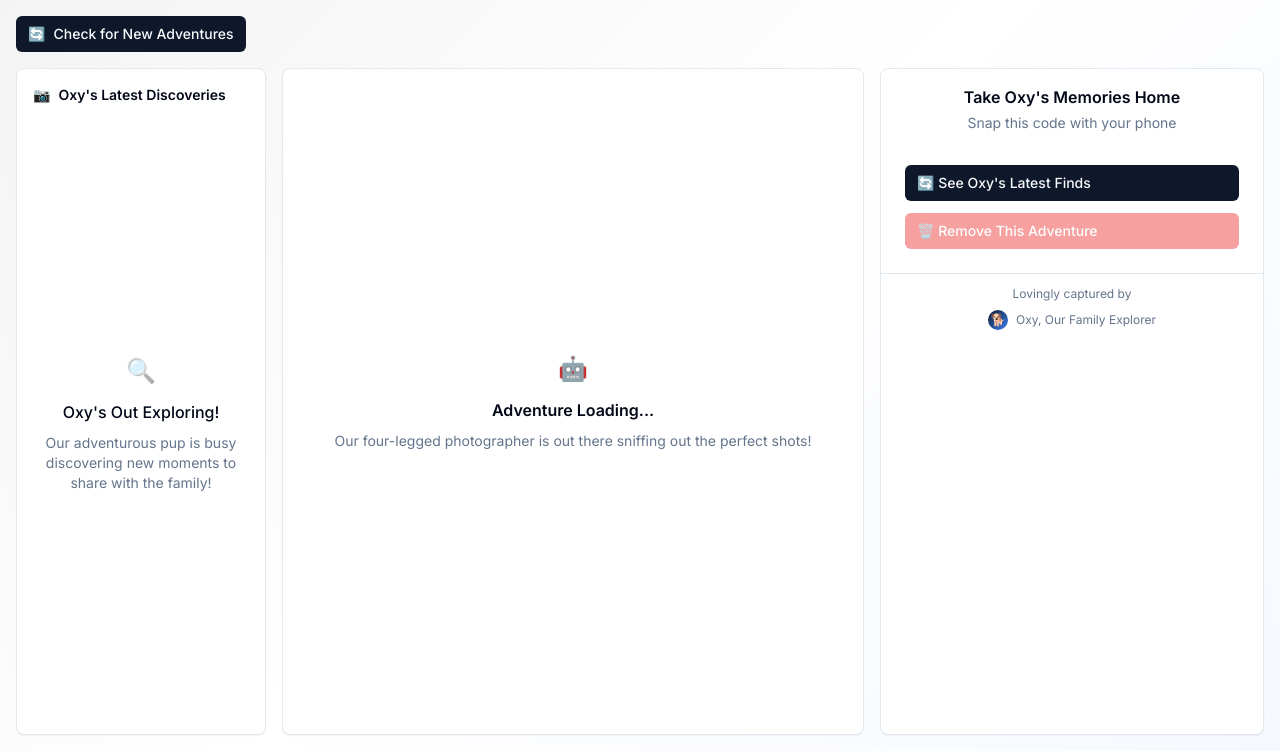
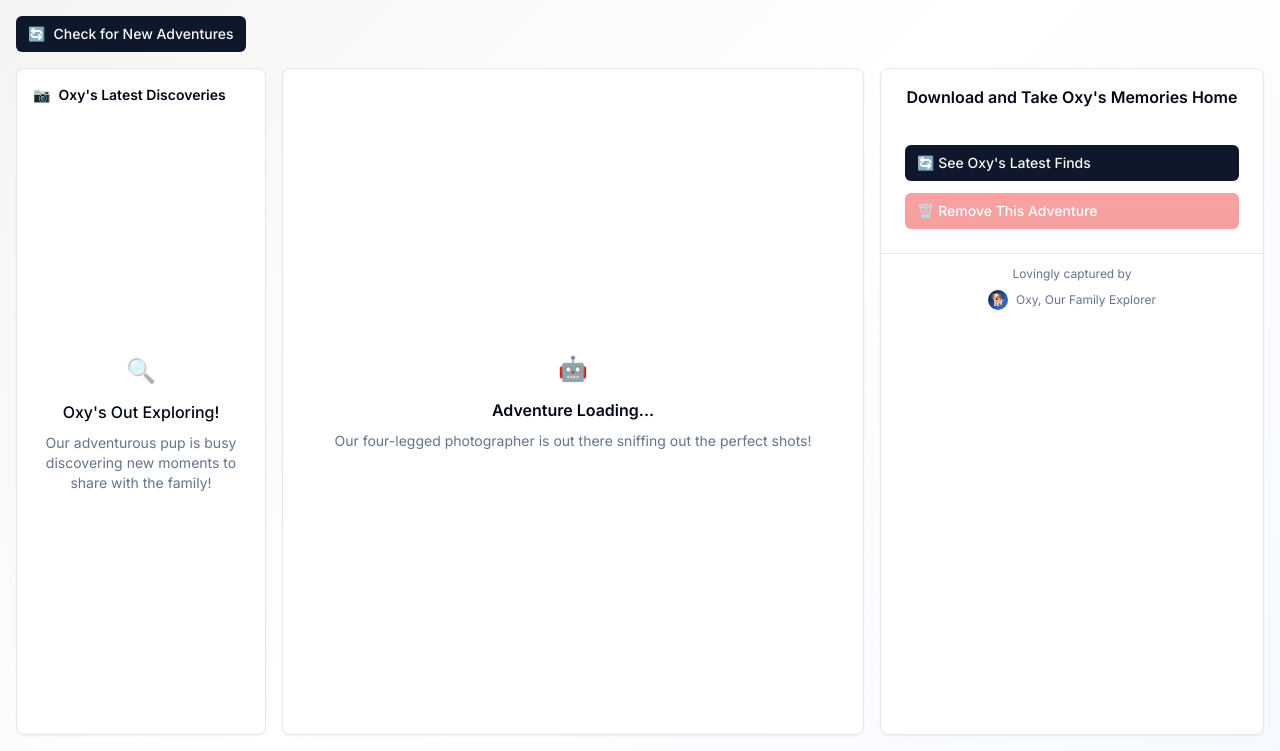
Before and after one commit to rtweera/unitree-gallery-service, a FastAPI app: page /gallery in a window 1280 px wide. Shown: the part 49-800 px from the top of the page. Run offline with FastAPI, Linux system fonts and the light colour scheme; some libraries are stand-ins or nearby versions.

Commit message:
Enhance QR Code section text for clarity and emphasis on downloading memories

```diff
--- a/templates/gallery.html
+++ b/templates/gallery.html
@@ -267,14 +267,14 @@
             <!-- QR Code & Download Section -->
             <div class="bg-card border border-border rounded-lg shadow-sm transition-all duration-300 overflow-hidden flex flex-col min-h-0">
                 <div class="px-4 pt-4 pb-2 text-center flex-shrink-0">
-                    <h3 class="font-semibold text-base mb-1">Take Oxy's Memories Home</h3>
-                    <p class="text-sm text-muted-foreground">Snap this code with your phone</p>
+                    <h3 class="font-semibold text-base mb-1 text-2xl">Download and Take Oxy's Memories Home</h3>
+
                 </div>
 
                 {% if images_exist %}
                 <div class="flex-1 flex flex-col justify-center items-center p-4 min-h-0">
                     <img id="qrImage" src="/qr/{{ image_urls[0]|basename }}" alt="QR Code to keep Oxy's adventures" class="w-full aspect-square bg-muted rounded-xl block p-4 object-contain shadow-lg">
-                    <p class="text-sm text-muted-foreground mt-3 text-center">Bring Oxy's discoveries to your pocket</p>
+
                 </div>
                 {% endif %}
 
```
